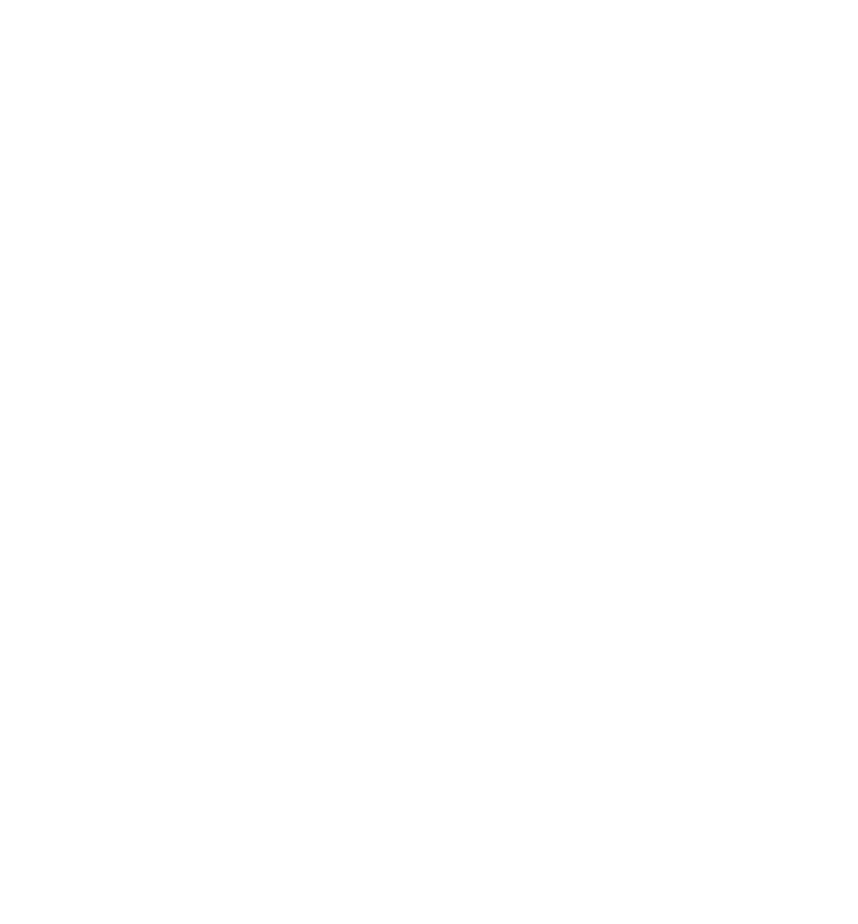
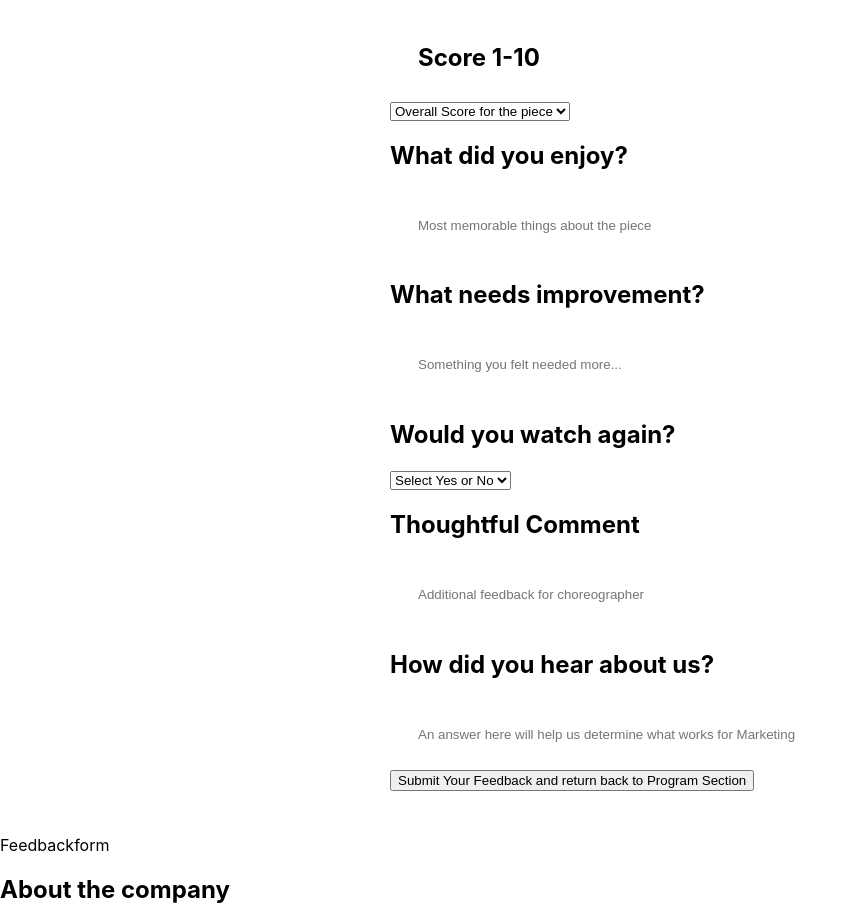
Before and after one commit to shallifi/if-app-frontend, a React (Create React App) app: page /feedbacks/forms in a window 1280 px wide. Shown: the part 498-1422 px from the top of the page, without its empty margins (0-858 px from the left). Before the commit the page ends 800 px from the top, so only its background shows below. Built offline with nearby package versions, Linux system fonts and the light colour scheme; no server answers.

Commit message:
feedback list

```diff
--- a/src/App.js
+++ b/src/App.js
@@ -7,6 +7,7 @@
 import NavBar from "./components/NavBar";
 import ShowPieceList from "./components/ShowPieceList";
 import FeedbackList from "./components/FeedbackList";
+import FeedbackForm from "./components/FeedbackForm";
 
 
 
@@ -37,7 +38,11 @@
       </Route>
       <Route path="/feedbacks">
         <FeedbackList />
-        <p>opinions of pieces</p>
+        <p>List of all the feedbacks of the pieces</p>
+      </Route>
+      <Route path="/feedbacks/forms">
+        <FeedbackForm />
+        <p>Feedbackform</p>
       </Route>
 
         <h2>
--- a/src/components/AddAudienceInfo.js
+++ b/src/components/AddAudienceInfo.js
@@ -88,7 +88,7 @@
                 name="household_income"
                 placeholder="Yearly Income Estimate"
                 onChange={handleChange}
-                value={formData.manager}/>
+                value={formData.household_income}/>
 
             <h2>City of Residence</h2>
                 <input type="text"
@@ -96,11 +96,11 @@
                 name="city"
                 placeholder="What city do you call home?"
                 onChange={handleChange}
-                value={formData.title}/>
+                value={formData.city}/>
 
             <h2>Seeing This Company For The First Time?</h2>
             <select className='drop-menu' >
-                <option selected value="first_time">Select true for Yes or false for No</option>
+                <option selected value="first_time">Select Yes or  No</option>
                     <option value="true"> Yes</option>
                     <option value="false"> No</option>
             </select>
--- /dev/null
+++ b/src/components/FeedbackForm.js
@@ -0,0 +1,151 @@
+import React, { useState } from 'react'
+import { useHistory } from 'react-router-dom';
+
+
+
+function FeedbackForm() {
+        // controlled form
+        const [formData, setFormData]  = useState({
+             score:"",
+             what_did_you_enjoy:"",
+             what_needs_improvement:"",
+             would_you_watch_again:"",
+             comment:"",
+             how_did_you_hear_about_the_show:""
+        }
+        )
+         // history.push() to navigate to UserList after POST request
+ const history = useHistory();
+
+//  /handleChange
+ const handleChange = (e) => {
+   const { name, value } = e.target;
+   setFormData((formData) => ({ ...formData, [name]: value }));
+ };
+
+ const handleSubmit = (e) => {
+    e.preventDefault();
+
+    const configObj = {
+      method: "POST",
+      headers: {
+        "Content-Type": "application/json",
+        Accept: "application/json",
+      },
+      body: JSON.stringify({ ...formData }),
+    };
+      fetch(`http://localhost:9292/feedbacks`, configObj)
+        .then((resp) => resp.json())
+        .then((newFeedback) => {
+          setFormData(newFeedback);
+          setFormData({
+            score:"",
+            what_did_you_enjoy:"",
+            what_needs_improvement:"",
+            would_you_watch_again:"",
+            comment:"",
+            how_did_you_hear_about_the_show:""
+        });
+      });
+      history.push(`showpiecelist`)
+    }
+
+
+
+  return (
+    <section>
+            <form style={formStyle} onSubmit={handleSubmit}>
+                <div>FeedbackForm
+                    <p>The information that you provide will help the company obtain grants for more performances in the future.</p>
+
+
+                    <h2 style={formStyle}>Score 1-10</h2>
+                        <select className='drop-menu' >
+                            <option selected value="age">Overall Score for the piece</option>
+                            <option value="age">1</option>
+                            <option value="age">2</option>
+                            <option value="age">3</option>
+                            <option value="age">4</option>
+                            <option value="age">5</option>
+                            <option value="age">6</option>
+                            <option value="age">7</option>
+                            <option value="age">8</option>
+                            <option value="age">9</option>
+                            <option value="age">10</option>
+                        </select>
+
+                        <h2>What did you enjoy?</h2>
+                            <input type="text"
+                            style={formStyle}
+                            name="what_did_you_enjoy"
+                            placeholder="Most memorable things about the piece"
+                            onChange={handleChange}
+                            value={formData.what_did_you_enjoy}/>
+
+                        <h2>What needs improvement?</h2>
+                            <input type="text"
+                            style={formStyle}
+                            name="what_needs_improvement"
+                            placeholder="Something you felt needed more..."
+                            onChange={handleChange}
+                            value={formData.what_needs_improvement}/>
+
+                        <h2>Would you watch again?</h2>
+                            <select className='drop-menu' >
+                                <option selected value="would_you_watch_again">Select Yes or No</option>
+                                    <option value="true"> Yes</option>
+                                    <option value="false"> No</option>
+                            </select>
+
+                        <h2>Thoughtful Comment</h2>
+                            <input type="text"
+                            style={formStyle}
+                            name="comment"
+                            placeholder="Additional feedback for choreographer"
+                            onChange={handleChange}
+                            value={formData.comment}/>
+
+                        <h2>How did you hear about us?</h2>
+                            <input type="text"
+                            style={formStyle}
+                            name="how_did_you_hear_about_the_show"
+                            placeholder="An answer here will help us determine what works for Marketing"
+                            onChange={handleChange}
+                            value={formData.comment}/>
+
+
+                    <button type="submit"  style={submitButton}>Submit Your Feedback and return back to Program Section</button>
+            </div>
+            </form>
+    </section>
+
+
+  )
+}
+
+export default FeedbackForm
+
+const formStyle = {
+    display: "flex",
+    flex : "column",
+    width: "500px",
+    margin: "0 auto",
+    // border: "2px solid var(--dark-turquoise)",
+    padding: "1.75rem",
+    margintop: "0.25rem",
+    marginbottom: "1rem",
+    // padding: "0.5rem",
+    // border: "none",
+    fontsize: "1.25rem",
+    fontweight: "bold",
+    transition: "all 0.3s",
+    border: "2px solid var(--color)",
+
+  }
+
+const submitButton = {
+    display: "flex",
+    flexdirection: "column",
+    alignitems: "center",
+
+  }
--- a/src/components/FeedbackList.js
+++ b/src/components/FeedbackList.js
@@ -11,6 +11,19 @@
     }, []);
 
 
+    const displayFeedback = feedbacks.map((feedbackShown) =>{
+      return <h3 key={feedbackShown.id}>
+          {feedbackShown.score},
+          {feedbackShown.what_did_you_enjoy},
+          {feedbackShown.what_needs_improvement},
+          {feedbackShown.would_you_watch_again},
+          {feedbackShown.comment},
+          {feedbackShown.how_did_you_hear_about_the_show}
+
+      </h3>
+
+  }
+  )
 
 
 
@@ -46,7 +59,13 @@
 
 
     return (
-    <div>FeedbackList</div>
+    <div>FeedbackList
+        <ul>
+            {displayFeedback}
+        </ul>
+
+    </div>
+
   )
 }
 
--- a/src/components/NavBar.js
+++ b/src/components/NavBar.js
@@ -26,6 +26,12 @@
             >
                 <h3> Feedback list of the show</h3>
         </NavLink>
+        <NavLink exact to="/feedbacks/forms"
+            style={boxButtonStyle}
+            activeStyle={{ background: "darkred", }}
+            >
+                <h3> Leave your Feedback</h3>
+        </NavLink>
 
     </div>
 
```
